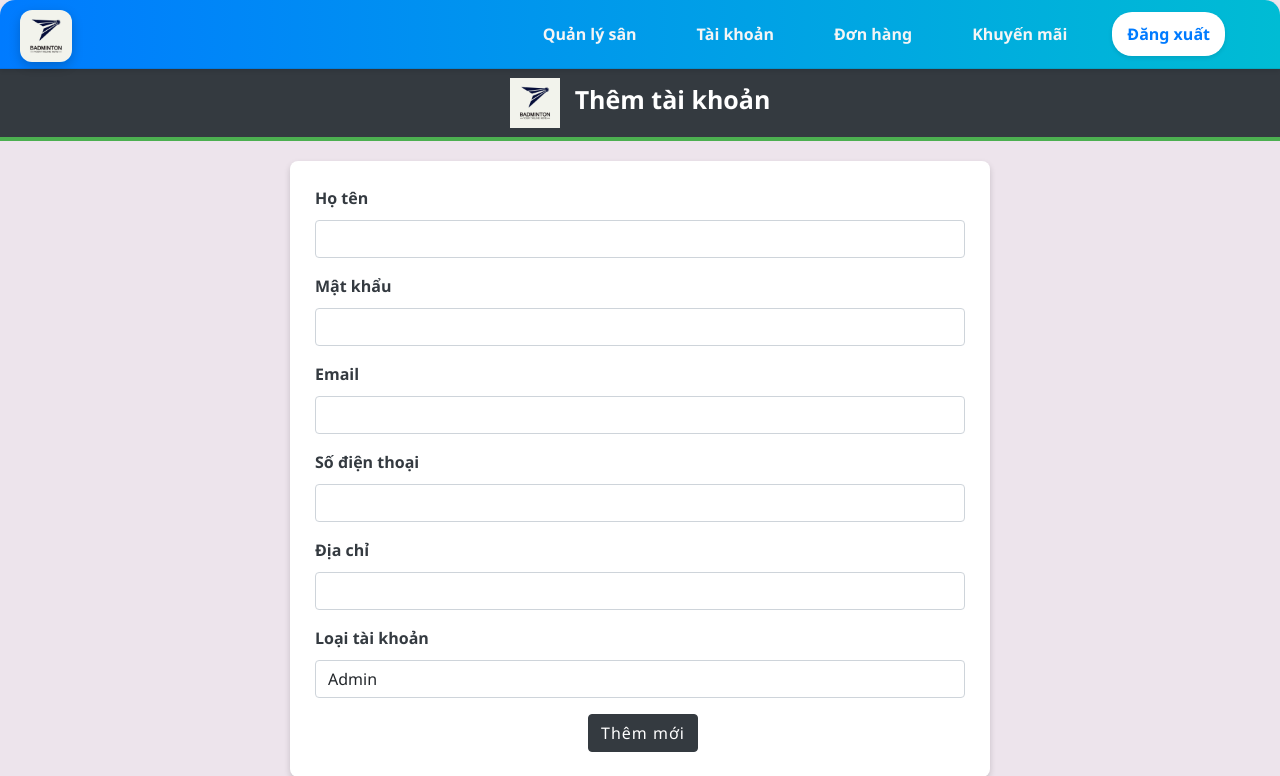
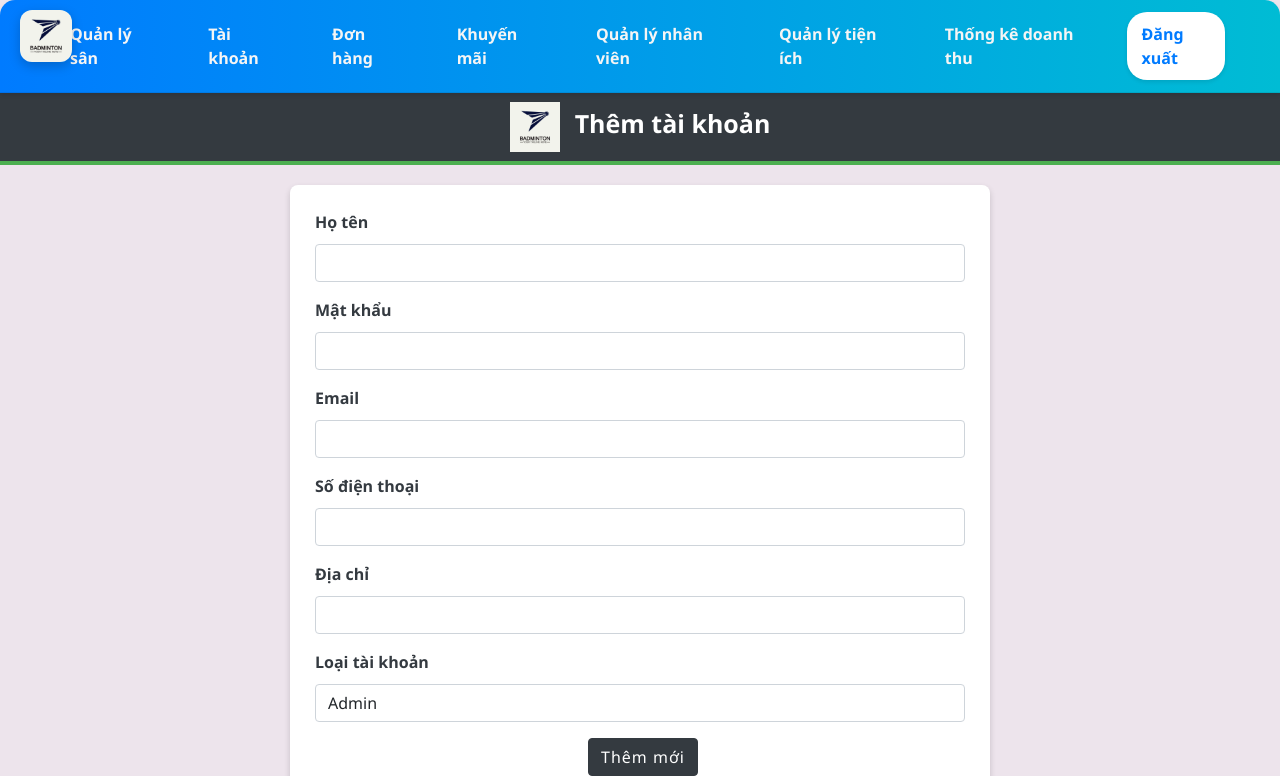
Before and after one commit to QuocKhanh5356/csn-da23ttc-tranquockhanh-sancaulong-final, a PHP site: page /addUser.php in a window 1280 px wide. Shown: the top 776 px of the page. Run offline with PHP 8.4, Linux system fonts and the light colour scheme.

Commit message:
Update header_admin.php

```diff
--- a/GUI/header_admin.php
+++ b/GUI/header_admin.php
@@ -19,6 +19,9 @@
                 <li><a href="dashboard_admin.php?pg=accountManage">Tài khoản</a></li>
                 <li><a href="dashboard_admin.php?pg=summary">Đơn hàng</a></li>
                 <li><a href="dashboard_admin.php?pg=promotionManage">Khuyến mãi</a></li>
+                <li><a href="dashboard_admin.php?pg=employeeManage">Quản lý nhân viên</a></li>
+                <li><a href="dashboard_admin.php?pg=inventoryManage">Quản lý tiện ích</a></li>
+                <li><a href="dashboard_admin.php?pg=revenueStats">Thống kê doanh thu</a></li>
                 <li><a href="dashboard_admin.php?pg=logout" class="logout-btn">Đăng xuất</a></li>
             </ul>
         </div>
```
